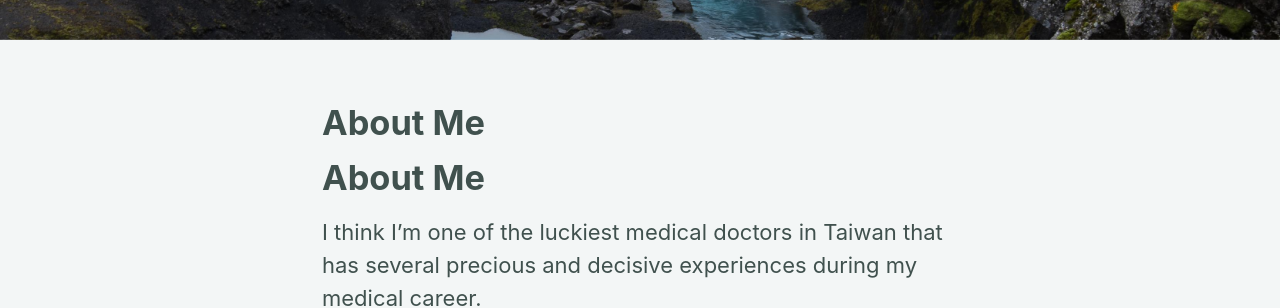
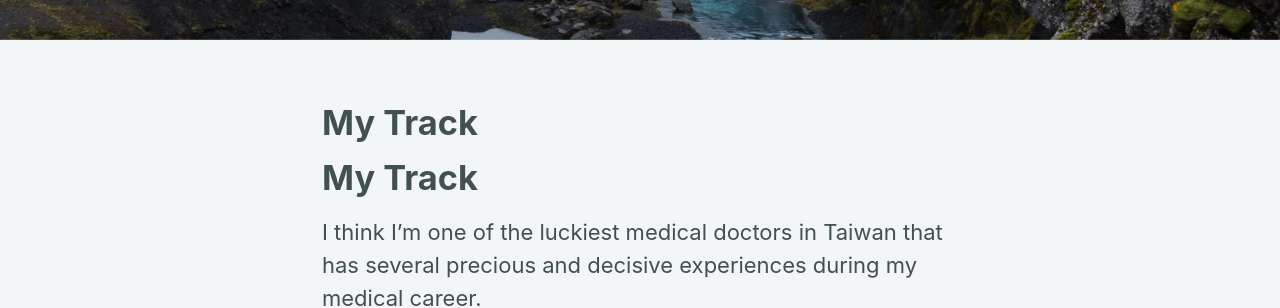
Before and after one commit to spreadwyvern/spreadwyvern.github.io, a Jekyll site: the page built from _pages/About Me.md, in a window 1280 px wide. Shown: the part 536-844 px from the top of the page. Built offline with Jekyll 4.4.1, drawn with Linux system fonts in a browser that asks for light colours; cached includes are drawn as plain includes; nearby versions of some CDN libraries; our own code applies the rules of GitHub Pages for plain Markdown files.

Commit message:
update page

```diff
--- a/_pages/About Me.md
+++ b/_pages/About Me.md
@@ -1,11 +1,11 @@
 ---
 permalink: /about/
 layout: single
-title: "About Me"
+excerpt: "About Me"
 header:
   image: /assets/images/Iceland.jpg
 ---
-# About Me
+# My Track
 
 I think I'm one of the luckiest medical doctors in Taiwan that has several precious and decisive experiences during my medical career.
 
```
